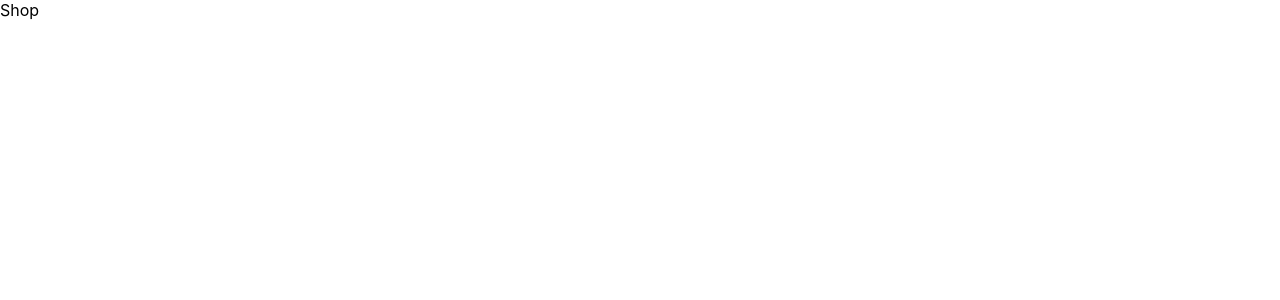
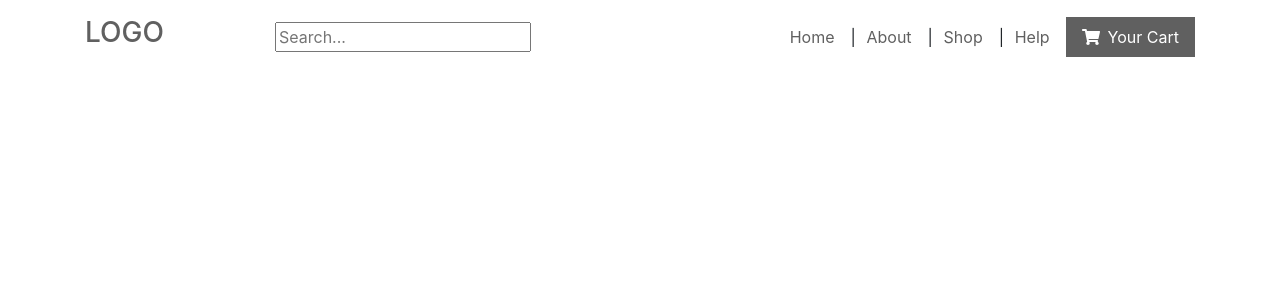
Before and after one commit to munirmahmud/test-webshop, a React (Create React App) app: page / in a window 1280 px wide. Shown: the top 300 px of the page. Built offline with nearby package versions, Linux system fonts and the light colour scheme.

Commit message:
Header navigation done

```diff
--- a/src/App.js
+++ b/src/App.js
@@ -1,9 +1,10 @@
 import React from 'react'
+import Header from './components/Header'
 
 const App = () => {
     return (
         <div>
-            Shop
+            <Header />
         </div>
     )
 }
--- /dev/null
+++ b/src/components/Header/index.jsx
@@ -0,0 +1,39 @@
+import { faShoppingCart } from '@fortawesome/free-solid-svg-icons';
+import { FontAwesomeIcon } from '@fortawesome/react-fontawesome';
+import React from 'react';
+import { Link } from 'react-router-dom';
+
+const Header = () => {
+    return (
+        <header className="mt-3">
+            <div className="container">
+                <div className="row align-items-center">
+                    <div className="col-md-2">
+                        <Link to="/" className="logo"><h3>Logo</h3></Link>
+                    </div>
+                    <div className="col-md-4">
+                        <input type="text" placeholder="Search..." />
+                    </div>
+
+                    <div className="col-md-6">
+                        <nav>
+                            <ul className="nav justify-content-end position-relative">
+                                <li className="nav-item"><Link className="nav-link" to="/">Home</Link></li>
+                                <li className="nav-item"><Link className="nav-link" to="#">About</Link></li>
+                                <li className="nav-item"><Link className="nav-link" to="#">Shop</Link></li>
+                                <li className="nav-item"><Link className="nav-link" to="#">Help</Link></li>
+                                <li className="nav-item cart">
+                                    <Link className="nav-link" to="#">
+                                    <FontAwesomeIcon icon={faShoppingCart} className="mr-2" />
+                                        Your Cart</Link>
+                                </li>
+                            </ul>
+                        </nav>
+                    </div>
+                </div>
+            </div>
+        </header>
+    )
+}
+
+export default Header
--- a/src/index.css
+++ b/src/index.css
@@ -1,3 +1,7 @@
+:root {
+  --gray-color: #606060;
+}
+
 body {
   margin: 0;
   font-family: -apple-system, BlinkMacSystemFont, "Segoe UI", "Roboto", "Oxygen",
@@ -6,3 +10,32 @@ body {
   -webkit-font-smoothing: antialiased;
   -moz-osx-font-smoothing: grayscale;
 }
+
+a,
+a:hover {
+  text-decoration: none;
+}
+
+a {
+  color: var(--gray-color);
+}
+
+.logo {
+  text-transform: uppercase;
+}
+
+.nav .nav-item:not(:first-child):after {
+  position: absolute;
+  content: "|";
+  top: 8px;
+}
+.nav .nav-item.cart:after {
+  content: "";
+}
+
+.nav-item.cart {
+  background: var(--gray-color);
+}
+.nav-item.cart .nav-link {
+  color: var(--white);
+}
--- a/src/index.js
+++ b/src/index.js
@@ -1,12 +1,16 @@
+import 'bootstrap/dist/css/bootstrap.min.css';
 import React from 'react';
 import ReactDOM from 'react-dom';
+import { BrowserRouter as Router } from 'react-router-dom';
 import App from './App';
 import './index.css';
 import reportWebVitals from './reportWebVitals';
 
 ReactDOM.render(
   <React.StrictMode>
+    <Router>
       <App />
+    </Router>
   </React.StrictMode>,
   document.getElementById('root')
 );
```
